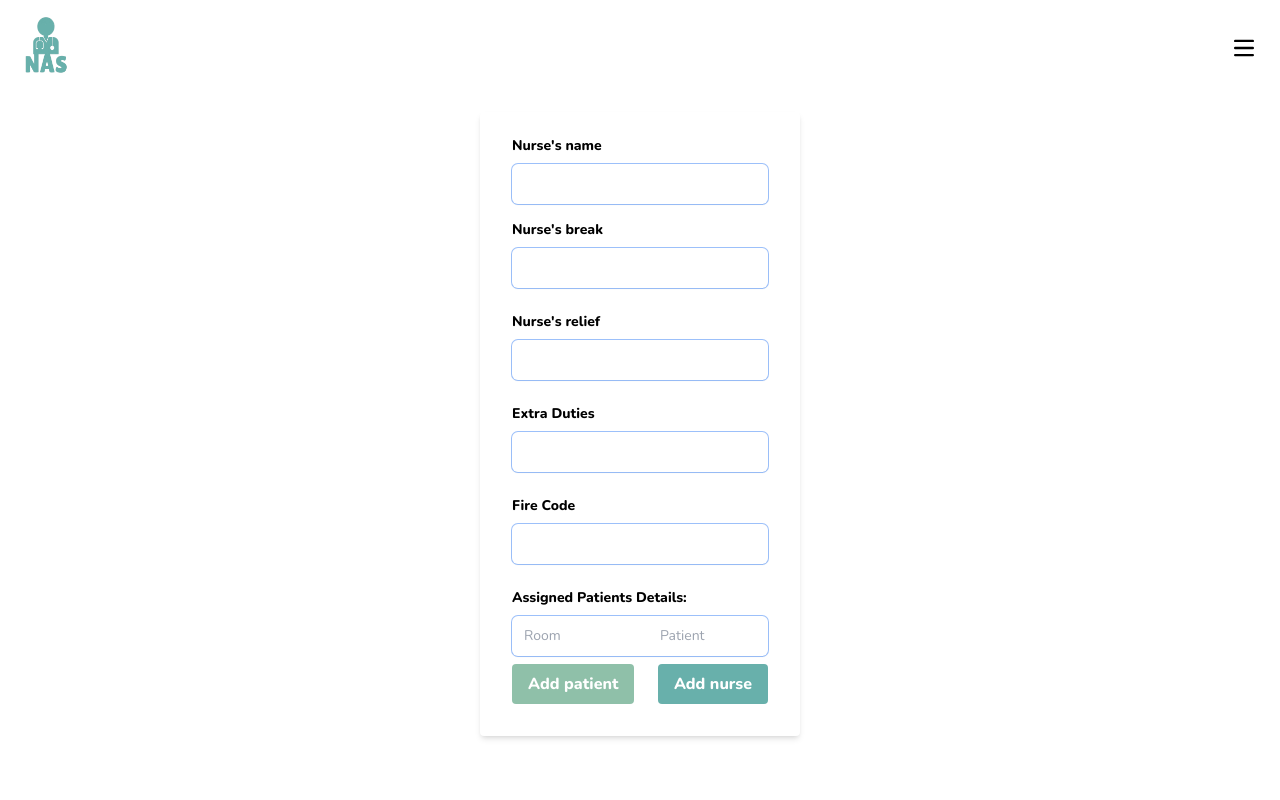
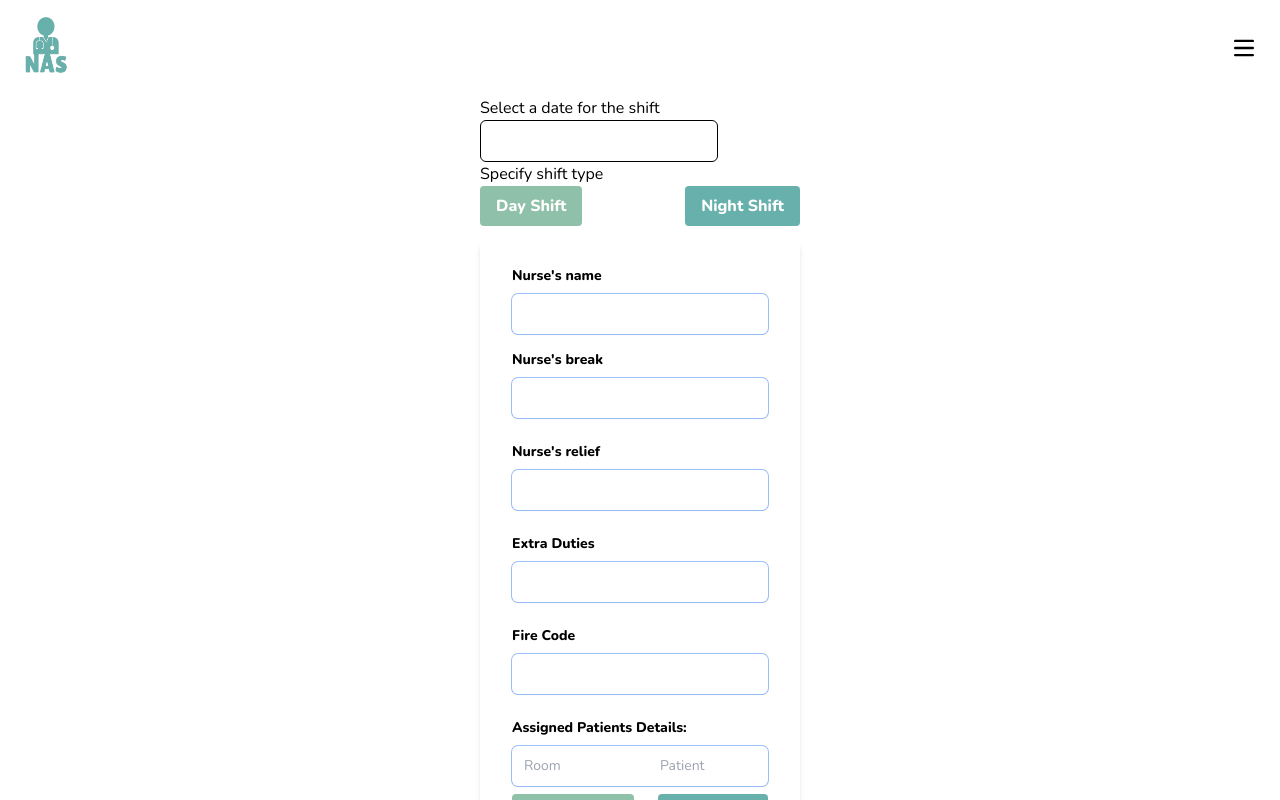
Before and after one commit to Hiba-Mohamed/Reactjs-Nurses-Assignment-Sheet, a React (Vite) app: page /createSheet in a window 1280 px wide. Shown: the top 800 px of the page. Built offline with nearby package versions, Linux system fonts and the light colour scheme.

Commit message:
Date picker added

```diff
--- a/package.json
+++ b/package.json
@@ -12,11 +12,13 @@
   "dependencies": {
     "@types/reach__router": "^1.3.11",
     "react": "^18.2.0",
+    "react-datepicker": "^4.16.0",
     "react-dom": "^18.2.0",
     "react-router-dom": "^6.14.2"
   },
   "devDependencies": {
     "@types/react": "^18.2.14",
+    "@types/react-datepicker": "^4.11.2",
     "@types/react-dom": "^18.2.6",
     "@typescript-eslint/eslint-plugin": "^5.61.0",
     "@typescript-eslint/parser": "^5.61.0",
--- a/src/createSheet.tsx
+++ b/src/createSheet.tsx
@@ -1,7 +1,30 @@
+import DatePickerComponent from "./datePickerComponent";
+
 export function CreateSheet() {
   return (
     <div className="font-nunito relative flex flex-1 flex-col overflow-hidden justify-center items-center mb-12">
       <div className="w-full max-w-xs">
+        <div>
+          <p>Select a date for the shift</p>
+          <DatePickerComponent />
+        </div>
+        <div>
+          <p> Specify shift type</p>
+          <div className="flex items-center justify-between">
+            <button
+              className="bg-lgreen hover:bg-lgreen text-white font-bold py-2 px-4 rounded focus:outline-none focus:shadow-outline"
+              type="button"
+            >
+              Day Shift
+            </button>
+            <button
+              className="bg-green hover:bg-green text-white font-bold py-2 px-4 rounded focus:outline-none focus:shadow-outline"
+              type="button"
+            >
+              Night Shift
+            </button>
+          </div>
+        </div>
         <form className="bg-white shadow-md rounded px-8 pt-6 pb-8 my-4">
           <div className="mb-4">
             <label className="block text-gray-700 text-sm font-bold mb-2">
--- /dev/null
+++ b/src/datePickerComponent.tsx
@@ -0,0 +1,23 @@
+import React, { useState } from "react";
+import DatePicker from "react-datepicker";
+import "react-datepicker/dist/react-datepicker.css";
+
+const DatePickerComponent: React.FC = () => {
+  const [selectedDate, setSelectedDate] = useState<Date | null>(null);
+
+  const handleDateChange = (date: Date | null) => {
+    setSelectedDate(date);
+  };
+
+  return (
+    <div>
+      <DatePicker
+        selected={selectedDate}
+        onChange={handleDateChange}
+        className="w-full px-4 py-2 rounded-md border border-gray-300 focus:outline-none focus:ring-2 focus:ring-blue-500"
+      />
+    </div>
+  );
+};
+
+export default DatePickerComponent;
```
Also changed, not shown: 1 other file (tests, documents, lock files or other folders).
